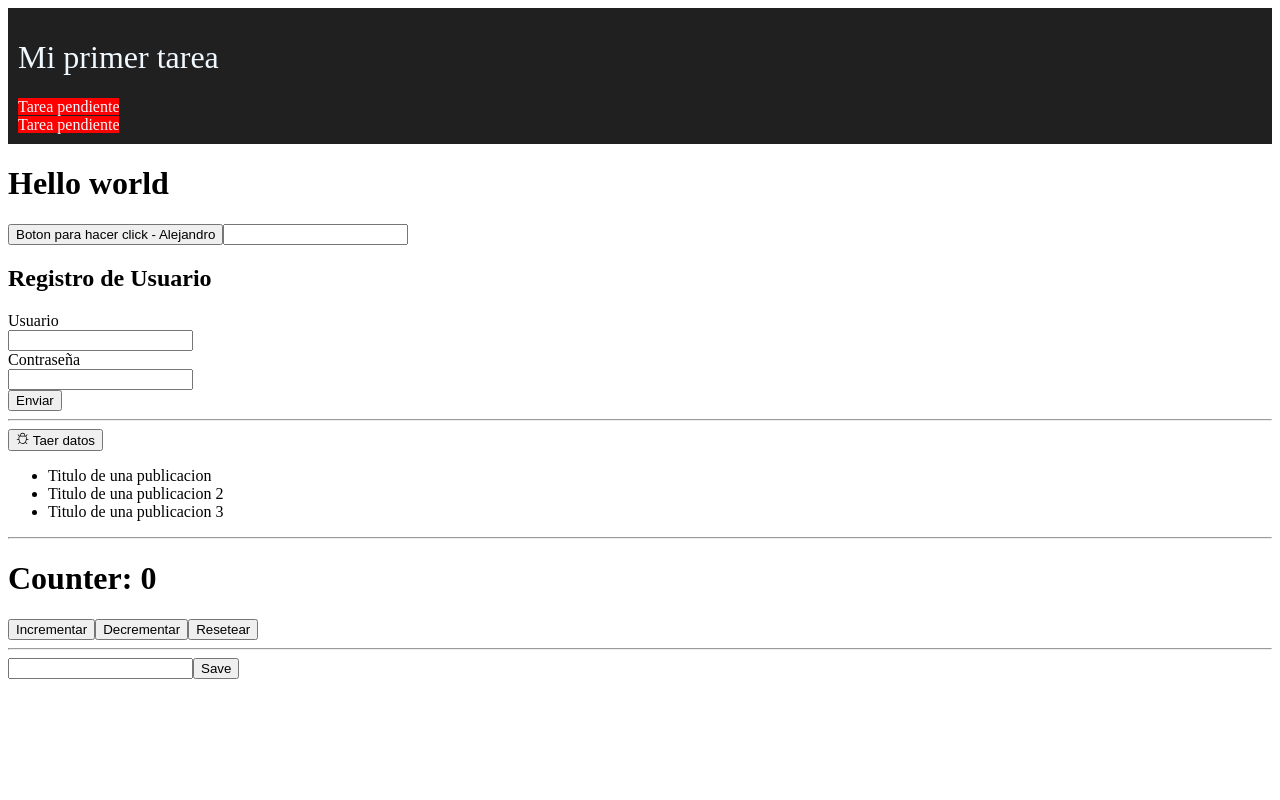
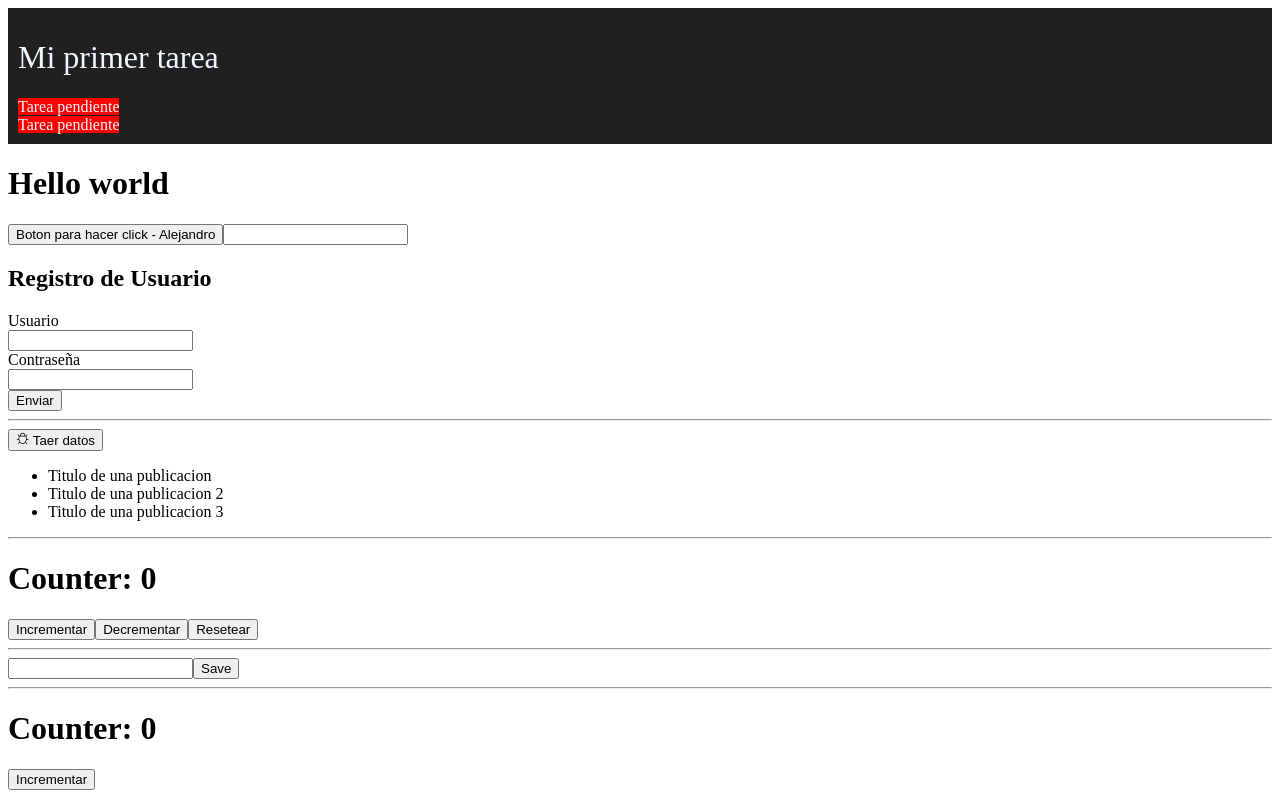
Before and after one commit to alejandropb36/react-course, a React (Create React App) app: page / in a window 1280 px wide. Built offline with nearby package versions, Linux system fonts and the light colour scheme.

Commit message:
feat: use effect

```diff
--- a/src/From.jsx
+++ b/src/From.jsx
@@ -1,19 +1,32 @@
-import { useState } from "react";
+import { useState, useEffect } from "react";
 
 export function Form() {
   const [mensaje, setMensaje] = useState("");
+  const [counter, setCounter] = useState(0);
 
-  console.log(mensaje);
+  useEffect(() => {
+    console.log("render");
+  }, [counter]);
 
   return (
     <>
       <div>
         <input type="text" onChange={(e) => setMensaje(e.target.value)} />
 
-        <button onClick={() => {
+        <button
+          onClick={() => {
             alert("El mensaje es: " + mensaje);
-        }}>Save</button>
+          }}
+        >
+          Save
+        </button>
       </div>
+
+      <hr />
+      <h1>Counter: {counter}</h1>
+      <button onClick={() => {
+        setCounter(prevCounter => prevCounter + 1)
+      }}>Incrementar</button>
     </>
   );
 }
```
